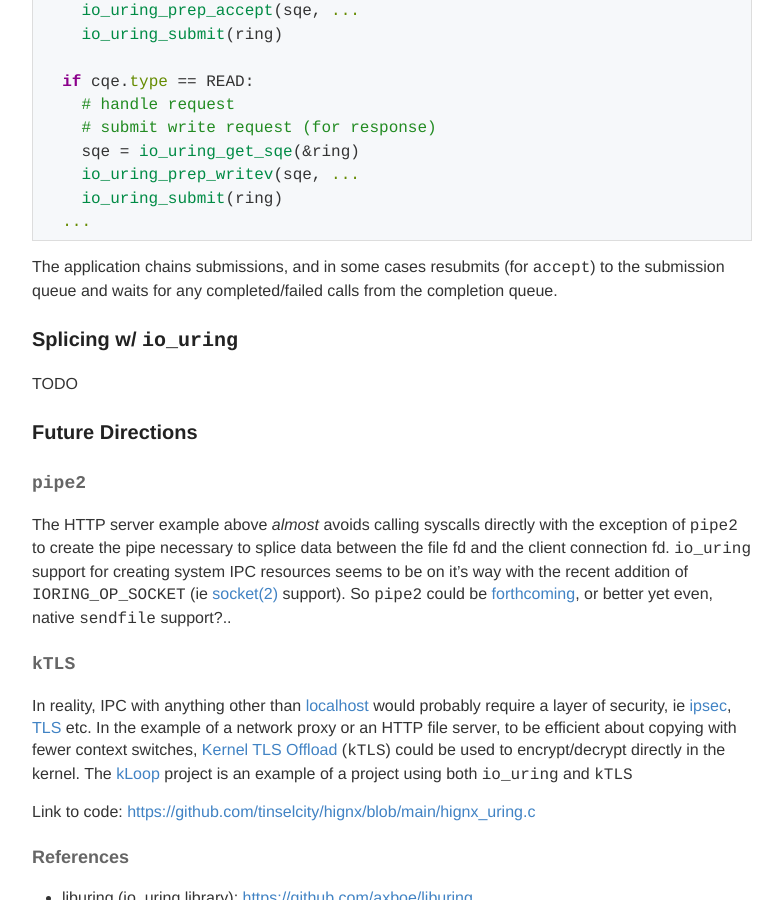
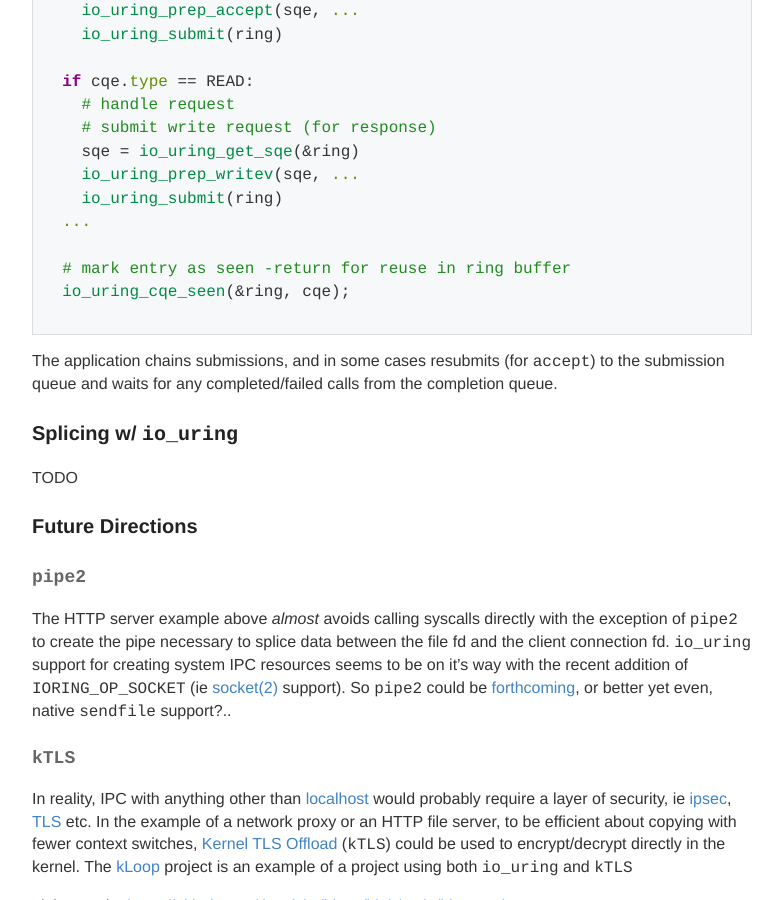
Before and after one commit to tinselcity/tinselcity.github.io, a Jekyll site: the page built from _posts/2023-4-24-Sendfile-W-Iouring.md, in a window 1280 px wide and 900 px high, scrolled down 2506 px. Shown: the whole window, without its empty margins (248-1031 px from the left). Built offline with Jekyll 4.4.1, drawn with Linux system fonts in a browser that asks for light colours.

Commit message:
cleanup.

````diff
--- a/_posts/2023-4-24-Sendfile-W-Iouring.md
+++ b/_posts/2023-4-24-Sendfile-W-Iouring.md
@@ -87,6 +87,10 @@ while (io_uring_wait_cqe(&ring, cqe,...
     io_uring_prep_writev(sqe, ...
     io_uring_submit(ring)
   ...
+
+  # mark entry as seen -return for reuse in ring buffer
+  io_uring_cqe_seen(&ring, cqe);
+
 ```
 
 The application chains submissions, and in some cases resubmits (for `accept`) to the submission queue and waits for any completed/failed calls from the completion queue.
````
